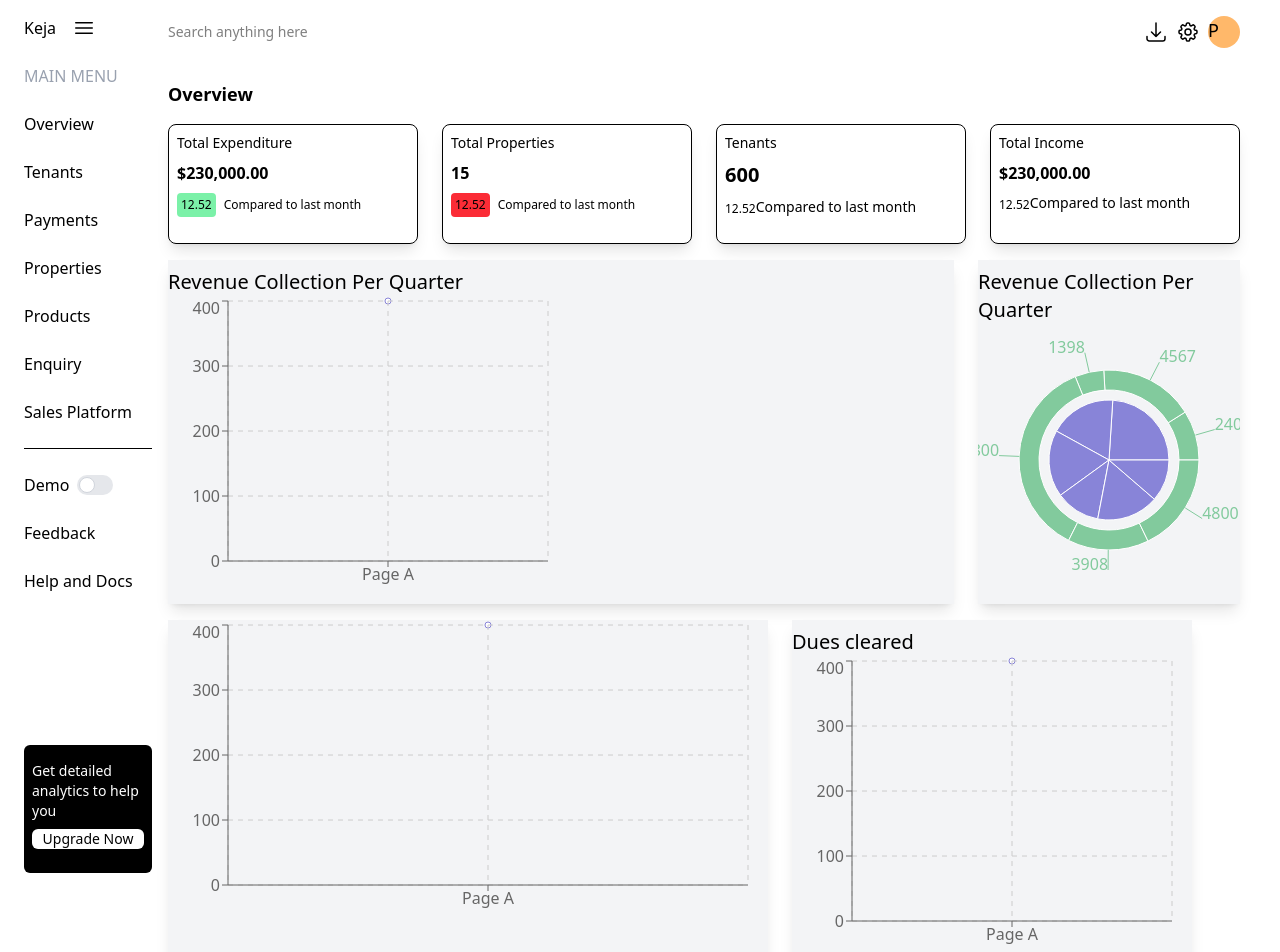
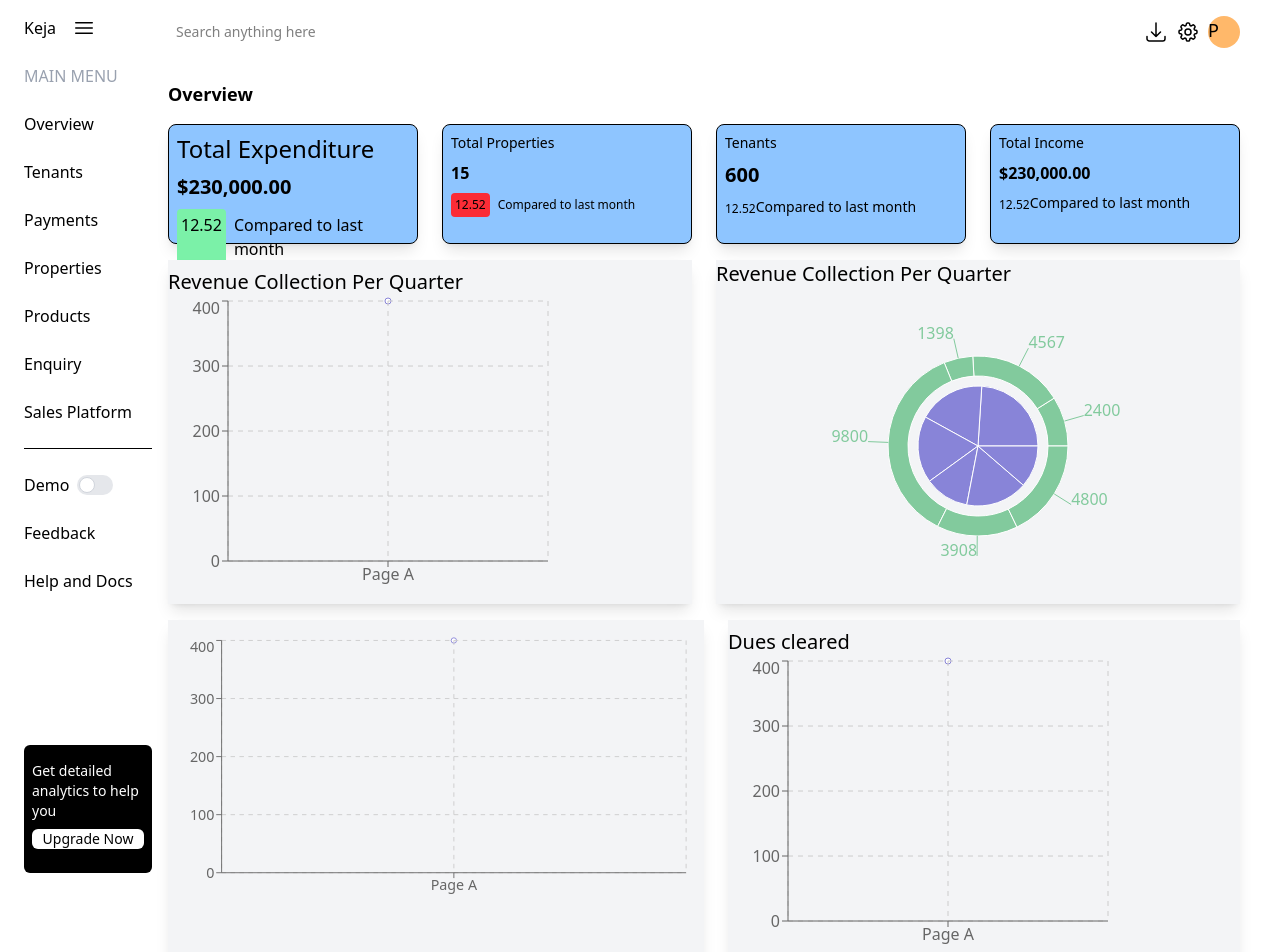
Before and after one commit to pacheko-ke/realtor, a React (Vite) app: page /dashboard in a window 1280 px wide. Shown: the top 952 px of the page. Built offline with nearby package versions, Linux system fonts and the light colour scheme.

Commit message:
add charts in dashboard

```diff
--- a/src/components/dashboard/Landlord.jsx
+++ b/src/components/dashboard/Landlord.jsx
@@ -10,7 +10,7 @@ export default function Landlord() {
         <div>
             <div className="flex gap-4 h-full mx-6 mt-4 flex-row ">
                 {/* sidenav */}
-                <div className=" sidebar gap-6 text-left hidden md:flex flex-col">
+                <div className=" sidebar gap-6 text-left hidden lg:flex flex-col">
 
                     <div className='flex gap-4'>
                         <h1>Keja</h1>
@@ -21,7 +21,7 @@ export default function Landlord() {
 
                     <h1 className='text-gray-400'>MAIN MENU</h1>
                     {data.map((data, i) => {
-                        return (<h1 key={i}>{data}</h1>)
+                        return (<h1 key={i} className='cursor-pointer'>{data}</h1>)
 
                     })
 
@@ -49,7 +49,7 @@ export default function Landlord() {
                 {/* main content */}
                 <div className="flex flex-col main-content size-full mr-4 gap-4">
                     <div className="flex flex-row justify-between ">
-                        <input type="text" placeholder='Search anything here' className='text-sm' />
+                        <input type="text" placeholder='Search anything here' className='text-sm pl-2' />
 
                         <div className="flex justify-between gap-2">
                             <svg xmlns="http://www.w3.org/2000/svg" fill="none" viewBox="0 0 24 24" strokeWidth={1.5} stroke="currentColor" className="size-6 my-1">
@@ -71,15 +71,15 @@ export default function Landlord() {
 
                     </div>
                     <div className="flex j gap-6 flex-wrap md:flex-nowrap w-full">
-                        <div className='flex flex-col gap-2 text-left border rounded-lg p-2 basis-full  md:basis-1/3 shadow-lg h-[15vh]'>
-                            <h1 className='text-sm'>Total Expenditure</h1>
-                            <h1 className='font-bold'>$230,000.00</h1>
+                        <div className='flex flex-col gap-2 text-left border rounded-lg p-2 basis-full  md:basis-1/3 shadow-lg h-[15vh] bg-blue-300 '>
+                            <h1 className='text-2xl'>Total Expenditure</h1>
+                            <h1 className='font-bold text-xl'>$230,000.00</h1>
                             <div className="flex gap-x-2">
-                                <h1 className='text-xs bg-green-300 p-1 rounded-sm'>12.52</h1>
-                                <h1 className='text-xs py-1'>Compared to last month</h1>
+                                <h1 className='text-md bg-green-300 p-1 rounded-sm'>12.52</h1>
+                                <h1 className='text-md py-1'>Compared to last month</h1>
                             </div>
                         </div>
-                        <div className='flex flex-col gap-2 text-left border rounded-lg p-2 basis-full md:basis-1/3 shadow-lg h-[15vh]'>
+                        <div className='flex flex-col gap-2 text-left border rounded-lg p-2 basis-full md:basis-1/3 shadow-lg h-[15vh] bg-blue-300 '>
                             <h1 className='text-sm'>Total Properties</h1>
                             <h1 className='font-bold'>15</h1>
                             <div className="flex gap-x-2">
@@ -87,7 +87,7 @@ export default function Landlord() {
                                 <h1 className='text-xs py-1'>Compared to last month</h1>
                             </div>
                         </div>
-                        <div className='flex flex-col gap-2 text-left border rounded-lg p-2 basis-full md:basis-1/3 shadow-lg h-[15vh]'>
+                        <div className='flex flex-col gap-2 text-left border rounded-lg p-2 basis-full md:basis-1/3 shadow-lg h-[15vh] bg-blue-300 '>
                             <h1 className='text-sm'>Tenants</h1>
                             <h1 className='font-bold text-xl    '>600</h1>
                             <div className="flex">
@@ -95,7 +95,7 @@ export default function Landlord() {
                                 <h1 className='text-sm'>Compared to last month</h1>
                             </div>
                         </div>
-                        <div className='flex flex-col gap-2 text-left border rounded-lg p-2 basis-full md:basis-1/3 shadow-lg h-[15vh]'>
+                        <div className='flex flex-col gap-2 text-left border rounded-lg p-2 basis-full md:basis-1/3 shadow-lg h-[15vh] bg-blue-300 '>
                             <h1 className='text-sm'>Total Income</h1>
                             <h1 className='font-bold'>$230,000.00</h1>
                             <div className="flex">
@@ -105,7 +105,7 @@ export default function Landlord() {
                         </div>
 
                     </div>
-                    <Visualize/>
+                    <Visualize />
 
 
 
--- a/src/components/dashboard/Visualize.jsx
+++ b/src/components/dashboard/Visualize.jsx
@@ -26,7 +26,7 @@ export default function Visualize() {
         <>
             {/* Data visualization section */}
             <div className="flex gap-6 flex-col md:flex-row">
-                <div className="flex w-full md:basis-3/4 bg-gray-100 shadow-lg flex-col py-2 ">
+                <div className="flex w-full md:basis-1/2 bg-gray-100 shadow-lg flex-col py-2 ">
                     <h1 className='text-xl'>Revenue Collection Per Quarter</h1>
                     <LineChart width={400} height={300} data={data} margin={{ top: 5, right: 20, bottom: 5, left: 0 }}>
                         <Line type="monotone" dataKey="uv" stroke="#8884d8" />
@@ -36,7 +36,7 @@ export default function Visualize() {
                         <Tooltip />
                     </LineChart>
                 </div>
-                <div className="flex w-full  md:basis-1/4  bg-gray-100 shadow-lg flex-col py-2">
+                <div className="flex w-full  md:basis-1/2  bg-gray-100 shadow-lg flex-col ">
                     <h1 className='text-xl'>Revenue Collection Per Quarter</h1>
                     <ResponsiveContainer width="100%" height="100%">
                         <PieChart width={400} height={400}>
@@ -50,7 +50,7 @@ export default function Visualize() {
             </div>
 
             <div className="flex gap-6 flex-col md:flex-row">
-                <div className="flex w-full md:basis-1/3 bg-gray-100 shadow-lg ">
+                <div className="flex w-full md:w-1/2 bg-gray-100 shadow-lg ">
 
 
 
@@ -65,7 +65,7 @@ export default function Visualize() {
 
                 </div>
 
-                <div className="flex md:basis-1/3 bg-gray-100 shadow-lg  flex-col py-2">
+                <div className="flex md:w-1/2 bg-gray-100 shadow-lg  flex-col py-2">
                     <h1 className='text-xl'>Dues cleared</h1>
 
                     <LineChart width={400} height={300} data={data} margin={{ top: 5, right: 20, bottom: 5, left: 0 }}>
```
